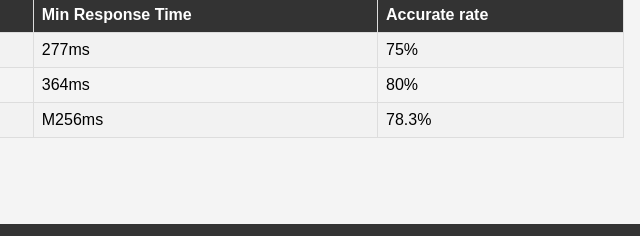
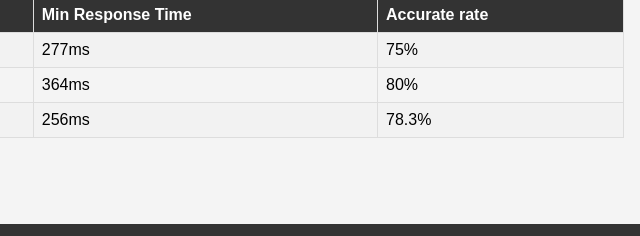
Before and after one commit to JinxiaoZhou/ITEC4020-ChatGPT-Efficience, a plain HTML site: page Index.html in a window 1280 px wide. Shown: the part 510-746 px from the top of the page, 640-1280 px from the left. Drawn offline with Linux system fonts and the light colour scheme.

Commit message:
Update Index.html

```diff
--- a/Index.html
+++ b/Index.html
@@ -60,7 +60,7 @@
             <tr>
               <td>Computer Security</td>
               <td>495.71ms</td>
-              <td>M256ms</td>
+              <td>256ms</td>
               <td>78.3%</td>
             </tr>
           </table>
```
